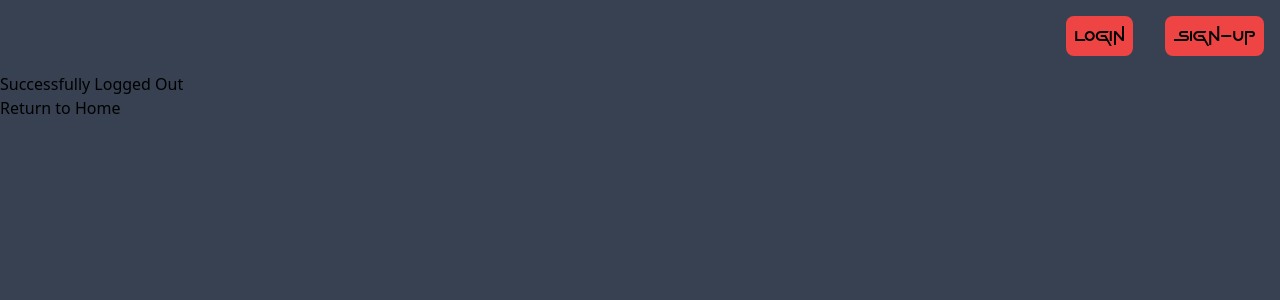
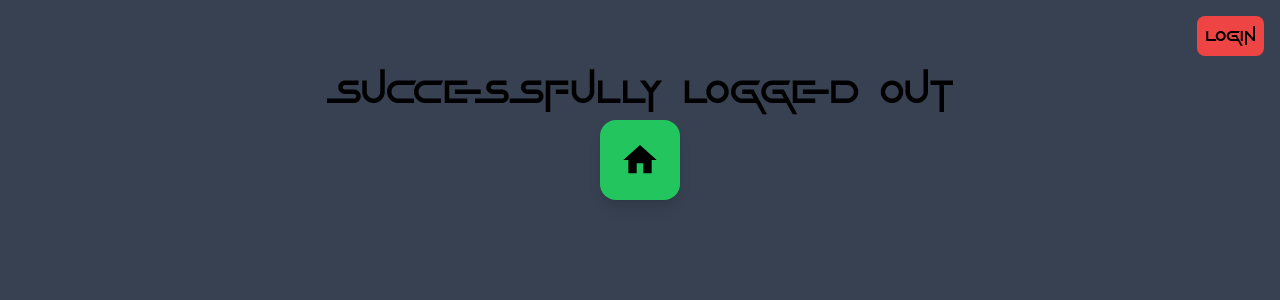
Before and after one commit to baguiar428/Phase-4_Project, a React (Create React App) app in the folder client/: page /logout in a window 1280 px wide. Shown: the top 300 px of the page. Built offline with nearby package versions, Linux system fonts and the light colour scheme; no server answers.

Commit message:
More style tweaks

```diff
--- a/client/src/App.jsx
+++ b/client/src/App.jsx
@@ -10,7 +10,7 @@ import CreatePost from './components/CreatePost'
 import NavBar from './components/NavBar';
 
 function App() {
-  const currentUser = sessionStorage.getItem("user_id")
+  const loginStatus = sessionStorage.getItem("user_id")
   const [postData, setPostData] = useState([])
   const [errors, setErrors] = useState(false)
 
--- a/client/src/components/Home.jsx
+++ b/client/src/components/Home.jsx
@@ -8,23 +8,23 @@ function Home({posts, setPostData}) {
   const navigate = useNavigate();
 
 
-  function login() {
-    navigate('/login');
-  }
+  // function login() {
+  //   navigate('/login');
+  // }
 
-  function signup() {
-    navigate('/signup')
-  }
+  // function signup() {
+  //   navigate('/signup')
+  // }
 
-  function handleLogout(){
-    fetch('/logout', {
-      method: 'DELETE'
-    })
-    .then(() => sessionStorage.clear())
+  // function handleLogout(){
+  //   fetch('/logout', {
+  //     method: 'DELETE'
+  //   })
+  //   .then(() => sessionStorage.clear())
 
-    navigate('/logout')
+  //   navigate('/logout')
 
-  }
+  // }
 
   function createPost(){
   if(sessionStorage.getItem("user_id")){
@@ -35,10 +35,8 @@ function Home({posts, setPostData}) {
   }
 
   const isLoggedIn = sessionStorage.getItem("user_id") ?
-  <a onClick={handleLogout}><PageIcon icon={<MdLogout size="40"/>}/></a> :
-  <a onClick={login}><PageIcon icon={<MdLogin size="40"/>}/></a>
-
-  // const canCreatePost = sessionStorage.getItem("user_id") ?
+  <a onClick={createPost}><PageIcon icon={<MdCreate size="40"/>}/></a>
+  : null
 
 
 
@@ -46,7 +44,6 @@ function Home({posts, setPostData}) {
     <>
     <div className='flex'>
       {isLoggedIn}
-      <a onClick={createPost}><PageIcon icon={<MdCreate size="40"/>}/></a>
     </div>
 
     <PostContainer posts={posts} setPostData={setPostData}/>
--- a/client/src/components/LoggedOutScreen.jsx
+++ b/client/src/components/LoggedOutScreen.jsx
@@ -1,5 +1,6 @@
 import React from 'react'
 import {useNavigate} from "react-router-dom";
+import {MdHome} from "react-icons/md";
 
 function LoggedOutScreen() {
     const navigate = useNavigate();
@@ -10,10 +11,12 @@ function LoggedOutScreen() {
 
   return (
     <>
-    <div>Successfully Logged Out</div>
-    <a onClick={GoHome}>Return to Home</a>
+    <div className='font-squids text-4xl grid place-items-center'>Successfully Logged Out</div>
+    <a className='grid place-items-center' onClick={GoHome}><PageIcon icon={<MdHome size="40"/>}/></a>
     </>
   )
 }
 
+const PageIcon = ({ icon }) => <div className='page-icon'>{icon}</div>
+
 export default LoggedOutScreen
--- a/client/src/components/Login.jsx
+++ b/client/src/components/Login.jsx
@@ -52,11 +52,9 @@ function Login() {
             )
     }
 
-    //Not needed once I get condition rendering in nav
-    // function goToSignup() {
-    //     navigate('/signup')
-    // }
-
+    function goToSignup() {
+        navigate('/signup')
+    }
 
 
     return (
@@ -73,9 +71,9 @@ function Login() {
                 <input type='password' name='password' value={formData.password} onChange={handleChange} />
 
                 <input className="font-squids m-4 p-2 rounded-lg bg-red-500 hover:bg-green-500" type='submit' value='Login' />
+                <button className='font-squids m-4 p-2 rounded-lg bg-red-500 hover:bg-green-500' onClick={goToSignup}>Sign-Up</button>
 
-                {/* Not sure if needed */}
-                {/* {error ? error : null} */}
+                {error ? error : null}
 
 
 
--- a/client/src/components/NavBar.jsx
+++ b/client/src/components/NavBar.jsx
@@ -1,26 +1,51 @@
 import React from "react";
-import {useNavigate} from "react-router-dom";
+import { useNavigate } from "react-router-dom";
 
 
-function NavBar() {
+function NavBar({ isLoggedIn }) {
 
     const navigate = useNavigate();
 
     function login() {
         navigate('/login');
+    }
+
+    function signup() {
+        navigate('/signup')
+    }
+
+
+    function handleLogout(){
+        fetch('/logout', {
+          method: 'DELETE'
+        })
+        .then(() => sessionStorage.clear())
+
+        navigate('/logout')
+
       }
 
-      function signup() {
-        navigate('/signup')
-      }
+    const signupHome = <button className='font-squids m-4 p-2 rounded-lg bg-red-500 hover:bg-green-500' onClick={signup}>Sign-Up</button>
+
+    const isLoggedInHome = sessionStorage.getItem("user_id") ?
+    <button className='font-squids m-4 p-2 rounded-lg bg-red-500 hover:bg-green-500' onClick={handleLogout}>Logout</button>
+    : <button className='font-squids m-4 p-2 rounded-lg bg-red-500 hover:bg-green-500' onClick={login}>Login</button>
+
     return (
         <div>
-        <div className="flex justify-end">
-            <button className='font-squids m-4 p-2 rounded-lg bg-red-500 hover:bg-green-500' onClick={login}>Login</button>
-            <button className='font-squids m-4 p-2 rounded-lg bg-red-500 hover:bg-green-500' onClick={signup}>Sign-Up</button>
-        </div>
+            <div className="flex justify-end">
+                {isLoggedInHome}
+                {/* <button className='font-squids m-4 p-2 rounded-lg bg-red-500 hover:bg-green-500' onClick={login}>Login</button>
+                <button className='font-squids m-4 p-2 rounded-lg bg-red-500 hover:bg-green-500' onClick={signup}>Sign-Up</button> */}
+            </div>
         </div>
     )
 }
 
 export default NavBar
+
+            // { isLoggedIn ?
+            //     <button className='font-squids m-4 p-2 rounded-lg bg-red-500 hover:bg-green-500' onClick={logout}>Logout</button> :
+            //     <button className='font-squids m-4 p-2 rounded-lg bg-red-500 hover:bg-green-500' onClick={login}>Login</button>
+            //     <button className='font-squids m-4 p-2 rounded-lg bg-red-500 hover:bg-green-500' onClick={signup}>Sign-Up</button>
+            // }
```
